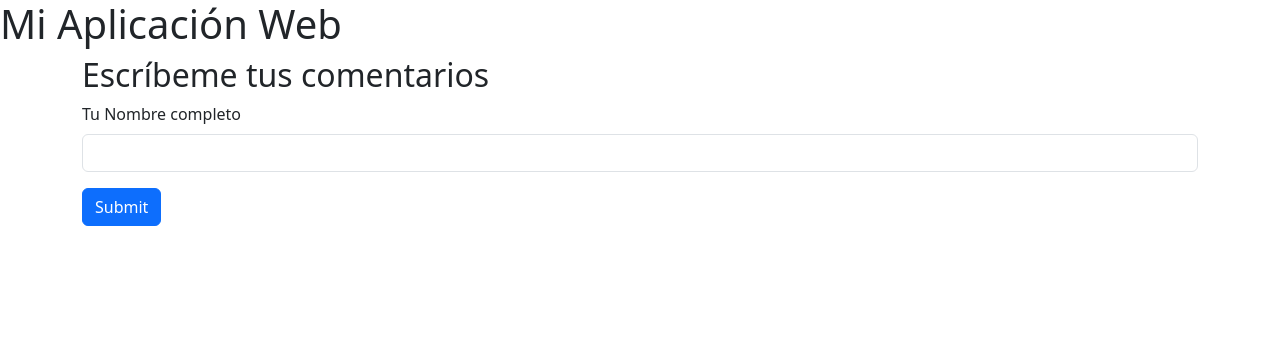
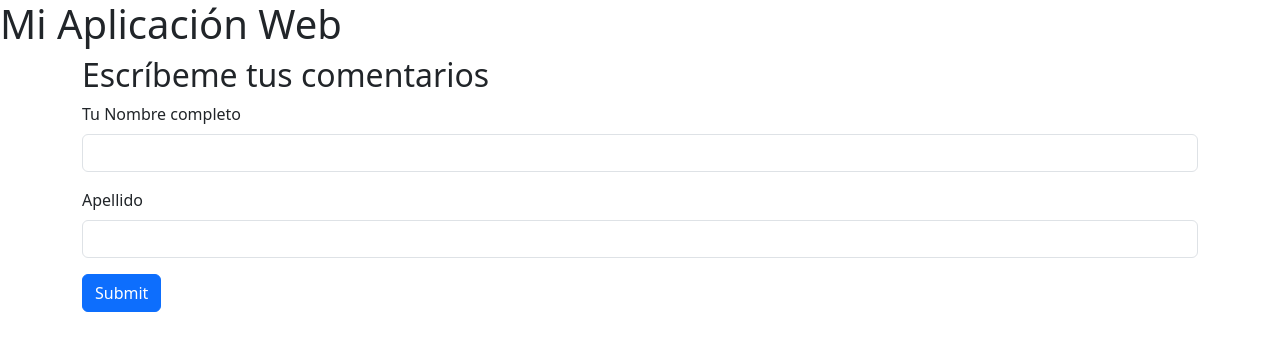
Before and after one commit to Katie080123/prueba, a Flask app: page / in a window 1280 px wide. Shown: the top 351 px of the page. Run offline with Flask 3, Linux system fonts and the light colour scheme.

Commit message:
segundocambio

```diff
--- a/app.py
+++ b/app.py
@@ -7,4 +7,4 @@ def hello_world():
 
 @app.route('/welcome')
 def welcome():
-    return render_template('welcome.html', firstName = request.args.get('firstName'))
+    return render_template('welcome.html', firstName = request.args.get('firstName'), lastName = request.args.get('lastName'))
--- a/templates/index.html
+++ b/templates/index.html
@@ -12,7 +12,7 @@
 <body>
   <h1>Mi Aplicación Web</h1>
 
-  <form class="container" netlify="true">
+  <form class="container" netlify="true" action="welcome">
     <h2>Escríbeme tus comentarios</h2>
 
     <div class="mb-3">
@@ -20,7 +20,10 @@
       <input type="text" class="form-control" id="fullnameInput" name="firstName">
     </div>
 
-
+    <div class="mb-3">
+        <label for="lastName Input" class="form-label">Apellido</label>
+        <INPUT class="form-control" id="lastName Input" name="lastName">
+      </div>
     <button type="submit" class="btn btn-primary">Submit</button>
   </form>
 
```
